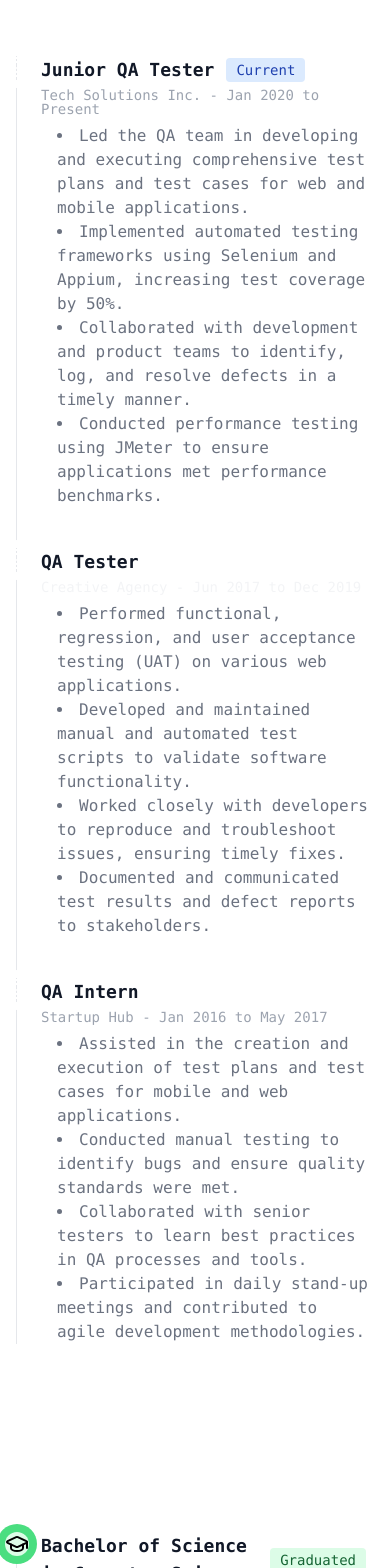
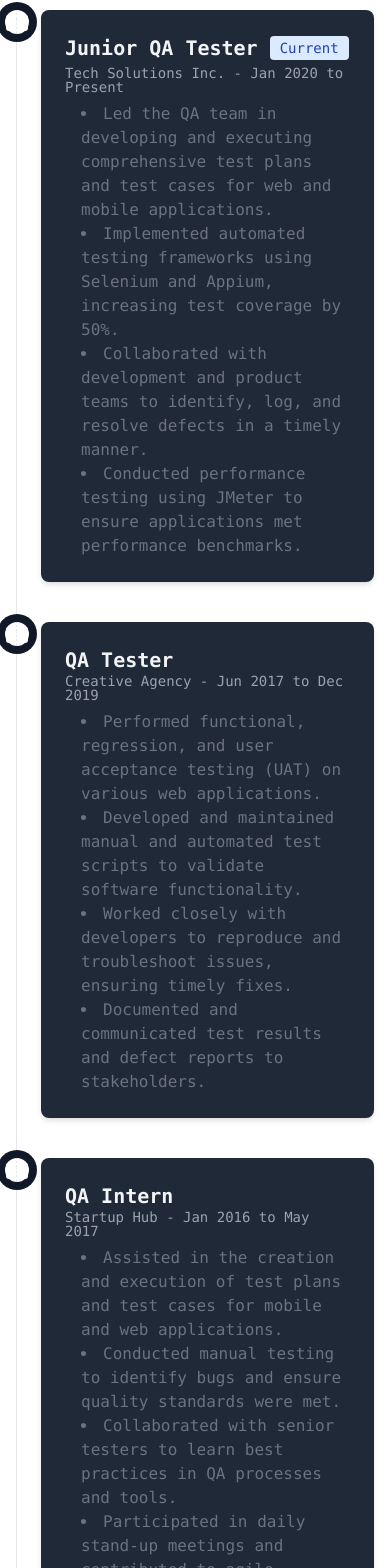
Before and after one commit to hengseanghak99/seanghak, a React (Create React App) app: page /exed in a window 390 px wide. Shown: the part 116-1684 px from the top of the page. Built offline with nearby package versions, Linux system fonts and the light colour scheme.

Commit message:
change some style in,blog,edex,header,footer,sendemail, and modify code

```diff
--- a/src/App.js
+++ b/src/App.js
@@ -1,6 +1,5 @@
 import logo from './logo.svg';
 import './App.css';
-
 import React from "react";
 import { BrowserRouter as Router, Routes, Route } from 'react-router-dom';
 import EmailMe from "./pages/EmailMe";
--- a/src/components/ExEd.js
+++ b/src/components/ExEd.js
@@ -3,30 +3,29 @@ import { BriefcaseBusiness, GraduationCap } from "lucide-react";
 
 const Body = () => {
   return (
-    <div className="relative">
-      <main className="flex-col justify-around py-16 font-mono">
-        <section className="py-10 md:py-16">
+    <div className="relative min-h-screen">
+      <main className="flex-col justify-around py-8 md:py-16 font-mono">
+        <section className="py-8 md:py-16">
           <div className="container max-w-screen-xl mx-auto px-4">
-            <h1 className="font-normal text-4xl md:text-7xl leading-none mb-8 text-white">
+            <h1 className="font-bold text-3xl md:text-5xl lg:text-6xl leading-none mb-8 text-white text-center">
               Experience
             </h1>
-            <ol className="relative border-s border-gray-200 dark:border-gray-700">
-              <li className="mb-10 ms-6">
-                <span className="absolute flex items-center justify-center w-6 h-6 rounded-full -start-3 ring-8 ring-white dark:ring-gray-900">
+            <ol className="relative border-l border-gray-200 dark:border-gray-700">
+              <li className="mb-10 ml-6">
+                <span className="absolute flex items-center justify-center w-6 h-6 rounded-full -left-3 ring-8 ring-gray-900 dark:ring-gray-900">
                   <BriefcaseBusiness className="text-white" />
                 </span>
-
-                <h3 className="flex items-center mb-1 text-lg font-semibold text-gray-900 dark:text-white">
-                  Junior QA Tester{" "}
-                  <span className="bg-blue-100 text-blue-800 text-sm font-medium me-2 px-2.5 py-0.5 rounded dark:bg-blue-900 dark:text-blue-300 ms-3">
+                <div className="bg-gray-800 p-6 rounded-lg shadow-md">
+                  <h3 className="flex items-center mb-1 text-xl font-semibold text-gray-100">
+                    Junior QA Tester
+                    <span className="bg-blue-100 text-blue-800 text-sm font-medium ml-3 px-2.5 py-0.5 rounded dark:bg-blue-900 dark:text-blue-300">
                       Current
                     </span>
                   </h3>
-                <time className="block mb-2 text-sm font-normal leading-none text-gray-400 dark:text-gray-100">
+                  <time className="block mb-2 text-sm font-normal leading-none text-gray-400 dark:text-gray-400">
                     Tech Solutions Inc. - Jan 2020 to Present
                   </time>
-                <p className="mb-4 text-base font-normal text-gray-500 dark:text-gray-400">
-                  <ul className="list-disc list-inside ml-4">
+                  <ul className="list-disc list-inside ml-4 text-base font-normal text-gray-500 dark:text-gray-400">
                     <li>
                       Led the QA team in developing and executing comprehensive
                       test plans and test cases for web and mobile applications.
@@ -44,20 +43,20 @@ const Body = () => {
                       applications met performance benchmarks.
                     </li>
                   </ul>
-                </p>
+                </div>
               </li>
-              <li className="mb-10 ms-6">
-                <span className="absolute flex items-center justify-center w-6 h-6 rounded-full -start-3 ring-8 ring-white dark:ring-gray-900">
+              <li className="mb-10 ml-6">
+                <span className="absolute flex items-center justify-center w-6 h-6 rounded-full -left-3 ring-8 ring-gray-900 dark:ring-gray-900">
                   <BriefcaseBusiness className="text-white" />
                 </span>
-                <h3 className="mb-1 text-lg font-semibold text-gray-900 dark:text-white">
+                <div className="bg-gray-800 p-6 rounded-lg shadow-md">
+                  <h3 className="text-xl font-semibold text-gray-100">
                     QA Tester
                   </h3>
-                <time className="block mb-2 text-sm font-normal leading-none text-gray-100 dark:text-gray-100">
+                  <time className="block mb-2 text-sm font-normal leading-none text-gray-400 dark:text-gray-400">
                     Creative Agency - Jun 2017 to Dec 2019
                   </time>
-                <p className="text-base font-normal text-gray-500 dark:text-gray-400">
-                  <ul className="list-disc list-inside ml-4">
+                  <ul className="list-disc list-inside ml-4 text-base font-normal text-gray-500 dark:text-gray-400">
                     <li>
                       Performed functional, regression, and user acceptance
                       testing (UAT) on various web applications.
@@ -75,20 +74,20 @@ const Body = () => {
                       reports to stakeholders.
                     </li>
                   </ul>
-                </p>
+                </div>
               </li>
-              <li className="mb-10 ms-6">
-                <span className="absolute flex items-center justify-center w-6 h-6 rounded-full -start-3 ring-8 ring-white dark:ring-gray-900">
+              <li className="mb-10 ml-6">
+                <span className="absolute flex items-center justify-center w-6 h-6 rounded-full -left-3 ring-8 ring-gray-900 dark:ring-gray-900">
                   <BriefcaseBusiness className="text-white" />
                 </span>
-                <h3 className="mb-1 text-lg font-semibold text-gray-900 dark:text-white">
+                <div className="bg-gray-800 p-6 rounded-lg shadow-md">
+                  <h3 className="text-xl font-semibold text-gray-100">
                     QA Intern
                   </h3>
-                <time className="block mb-2 text-sm font-normal leading-none text-gray-400 dark:text-gray-100">
+                  <time className="block mb-2 text-sm font-normal leading-none text-gray-400 dark:text-gray-400">
                     Startup Hub - Jan 2016 to May 2017
                   </time>
-                <p className="text-base font-normal text-gray-500 dark:text-gray-400">
-                  <ul className="list-disc list-inside ml-4">
+                  <ul className="list-disc list-inside ml-4 text-base font-normal text-gray-500 dark:text-gray-400">
                     <li>
                       Assisted in the creation and execution of test plans and
                       test cases for mobile and web applications.
@@ -106,33 +105,32 @@ const Body = () => {
                       agile development methodologies.
                     </li>
                   </ul>
-                </p>
+                </div>
               </li>
             </ol>
           </div>
         </section>
-
-        <section className="py-10 md:py-16">
+        <section className="py-8 md:py-16">
           <div className="container max-w-screen-xl mx-auto px-4">
-            <h1 className="font-normal text-4xl md:text-7xl leading-none mb-8 text-white">
+            <h1 className="font-bold text-3xl md:text-5xl lg:text-6xl leading-none mb-8 text-white text-center">
               Education
             </h1>
-            <ol className="relative border-s border-gray-200 dark:border-gray-700">
-              <li className="mb-10 ms-6">
-                <span className="absolute flex items-center justify-center w-6 h-6 bg-green-100 rounded-full -start-3 ring-8 ring-green-400 ">
-                  <GraduationCap />
+            <ol className="relative border-l border-gray-200 dark:border-gray-700">
+              <li className="mb-10 ml-6">
+                <span className="absolute flex items-center justify-center w-6 h-6 rounded-full -left-3 ring-8 ring-gray-900 dark:ring-gray-900">
+                  <GraduationCap className="text-white" />
                 </span>
-                <h3 className="flex items-center mb-1 text-lg font-semibold text-gray-900 dark:text-white">
-                  Bachelor of Science in Computer Science{" "}
-                  <span className="bg-green-100 text-green-800 text-sm font-medium me-2 px-2.5 py-0.5 rounded dark:bg-green-900 dark:text-green-300 ms-3">
+                <div className="bg-gray-800 p-6 rounded-lg shadow-md">
+                  <h3 className="flex items-center mb-1 text-xl font-semibold text-gray-100">
+                    Bachelor of Science in Computer Science
+                    <span className="bg-green-100 text-green-800 text-sm font-medium ml-3 px-2.5 py-0.5 rounded dark:bg-green-900 dark:text-green-300">
                       Graduated
                     </span>
                   </h3>
                   <time className="block mb-2 text-sm font-normal leading-none text-gray-400 dark:text-gray-500">
                     University of Technology - Sept 2015 to Jun 2019
                   </time>
-                <p className="mb-4 text-base font-normal text-gray-500 dark:text-gray-400">
-                  <ul className="list-disc list-inside ml-4">
+                  <ul className="list-disc list-inside ml-4 text-base font-normal text-gray-500 dark:text-gray-400">
                     <li>Graduated with Honors, GPA: 3.8/4.0</li>
                     <li>
                       Relevant Coursework: Software Testing and Quality
@@ -149,26 +147,26 @@ const Body = () => {
                       Assistant for Introduction to Programming course
                     </li>
                   </ul>
-                </p>
+                </div>
               </li>
-              <li className="mb-10 ms-6">
-              <span className="absolute flex items-center justify-center w-6 h-6 bg-green-100 rounded-full -start-3 ring-8 ring-green-400 ">
-                  <GraduationCap />
+              <li className="mb-10 ml-6">
+                <span className="absolute flex items-center justify-center w-6 h-6 rounded-full -left-3 ring-8 ring-gray-900 dark:ring-gray-900">
+                  <GraduationCap className="text-white" />
                 </span>
-                <h3 className="mb-1 text-lg font-semibold text-gray-900 dark:text-white">
+                <div className="bg-gray-800 p-6 rounded-lg shadow-md">
+                  <h3 className="mb-1 text-xl font-semibold text-gray-100">
                     Certification in QA Testing
-                <span className="bg-green-100 text-green-800 text-sm font-medium me-2 px-2.5 py-0.5 rounded dark:bg-green-900 dark:text-green-300 ms-3">
+                    <span className="bg-green-100 text-green-800 text-sm font-medium ml-3 px-2.5 py-0.5 rounded dark:bg-green-900 dark:text-green-300">
                       Graduated
                     </span>
                   </h3>
                   <time className="block mb-2 text-sm font-normal leading-none text-gray-400 dark:text-gray-500">
                     QA Testing Institute - Mar 2020 to Aug 2020
                   </time>
-                <p className="text-base font-normal text-gray-500 dark:text-gray-400">
-                <ul className="list-disc list-inside ml-4">
+                  <ul className="list-disc list-inside ml-4 text-base font-normal text-gray-500 dark:text-gray-400">
                     <li>
-                Completed intensive program focusing on manual and automated
-                testing methodologies
+                      Completed intensive program focusing on manual and
+                      automated testing methodologies
                     </li>
                     <li>
                       Gained proficiency in tools such as Selenium, JMeter, and
@@ -179,7 +177,7 @@ const Body = () => {
                       testing framework for a simulated e-commerce application
                     </li>
                   </ul>
-                </p>
+                </div>
               </li>
             </ol>
           </div>
```
Also changed, not shown: src/components/BlogsArticles.js (+14 -13 lines), src/components/Footer.js (+9 -9 lines), src/components/Header.js (+5 -9 lines), src/components/SendEmail.js (+25 -33 lines), src/components/test.js (added, +98 -0 lines), src/image/tecnology_logo/github-2.png (added), 1 other file (tests, documents, lock files or other folders). Lines whose indentation alone changed are shown as unchanged.
